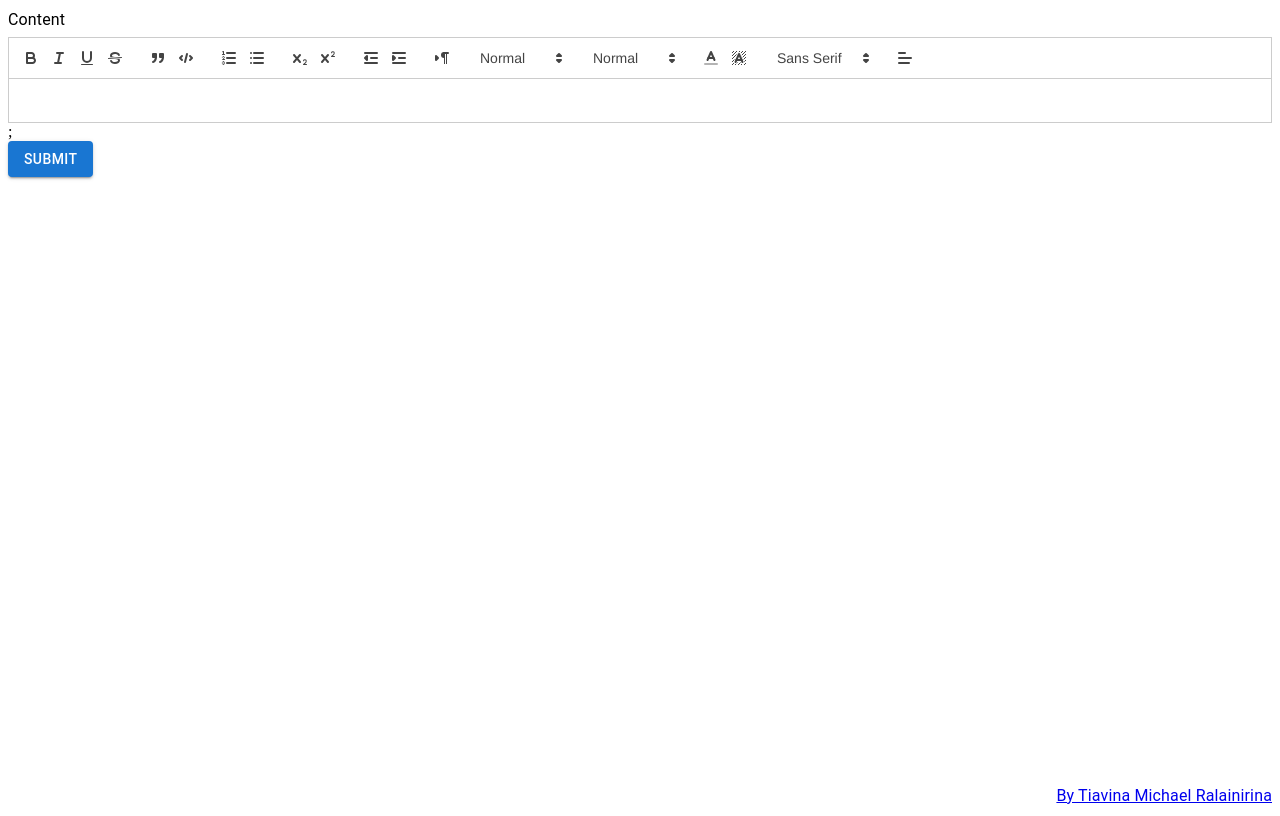
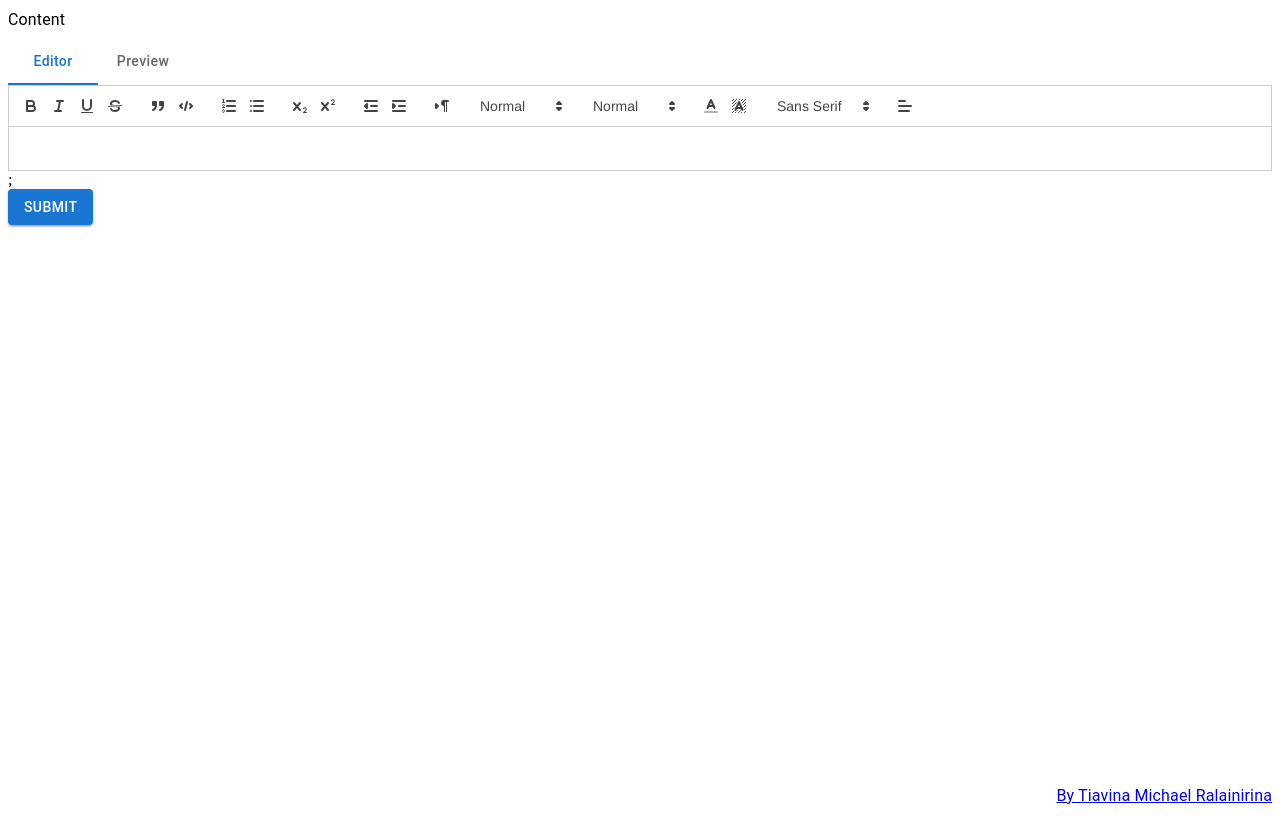
Before and after one commit to tiavina-mika/react-quill-text-editor-w-react-hook-form, a React (Create React App) app in the folder src/: page / in a window 1280 px wide. Built offline with nearby package versions, Linux system fonts and the light colour scheme; the HTML template or start-up script is replaced by a standard one.

Commit message:
parse html

```diff
--- a/package.json
+++ b/package.json
@@ -6,6 +6,7 @@
     "@mui/material": "latest",
     "@types/react": "latest",
     "@types/react-dom": "latest",
+    "html-react-parser": "3.0.7",
     "react": "latest",
     "react-dom": "latest",
     "react-hook-form": "7.39.5",
--- a/src/components/TextEditorField.tsx
+++ b/src/components/TextEditorField.tsx
@@ -1,9 +1,10 @@
-import { FC } from "react";
+import { FC, Fragment, SyntheticEvent, useState } from "react";
 
-import { Box, FormHelperText, InputLabel } from "@mui/material";
+import { Box, FormHelperText, InputLabel, Tab, Tabs } from "@mui/material";
 import { Controller, useFormContext } from "react-hook-form";
 import "react-quill/dist/quill.snow.css";
 
+import parse from "html-react-parser";
 import ReactQuill from "react-quill";
 
 const toolbarOptions = [
@@ -30,25 +31,50 @@ type Props = {
 };
 
 const TextEditorField: FC<Props> = ({ name, label, helperText }) => {
+  const [tab, setTab] = useState<"editor" | "preview">("editor");
+  const [editorValue, setEditorValue] = useState<string>("");
+
   // hooks
   const {
     control,
     formState: { errors }
   } = useFormContext();
 
+  const handleTabChange = (_: SyntheticEvent, value: "editor" | "preview") =>
+    setTab(value);
+
   return (
+    <>
+      {label && (
+        <InputLabel sx={{ mb: 0.8, color: "#000" }}>{label}</InputLabel>
+      )}
+      <Tabs
+        value={tab}
+        onChange={handleTabChange}
+        aria-label="basic tabs example"
+      >
+        <Tab label="Editor" value="editor" sx={{ textTransform: "inherit" }} />
+        <Tab
+          label="Preview"
+          value="preview"
+          sx={{ textTransform: "inherit" }}
+        />
+      </Tabs>
+
+      {/* editor tab */}
+      {tab === "editor" && (
         <Controller
           control={control}
           name={name}
           render={({ field: { value, onChange } }) => (
             <Box>
-          {label && (
-            <InputLabel sx={{ mb: 0.8, color: "#000" }}>{label}</InputLabel>
-          )}
               <ReactQuill
                 theme="snow"
                 value={value}
-            onChange={onChange}
+                onChange={(value) => {
+                  onChange(value);
+                  setEditorValue(value);
+                }}
                 modules={{ toolbar: toolbarOptions }}
               />
               ;
@@ -59,6 +85,10 @@ const TextEditorField: FC<Props> = ({ name, label, helperText }) => {
             </Box>
           )}
         />
+      )}
+
+      {tab === "preview" && parse(editorValue)}
+    </>
   );
 };
 
```
Lines whose indentation alone changed are shown as unchanged.
